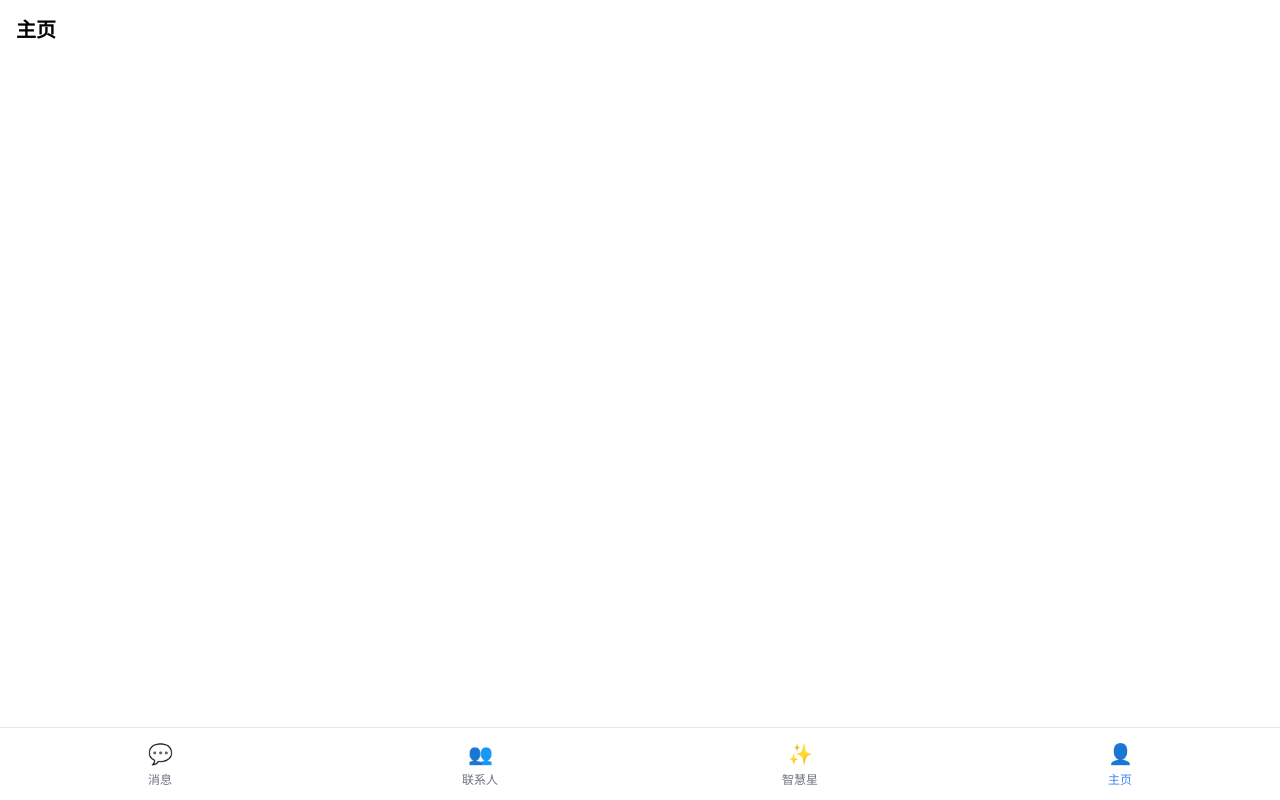
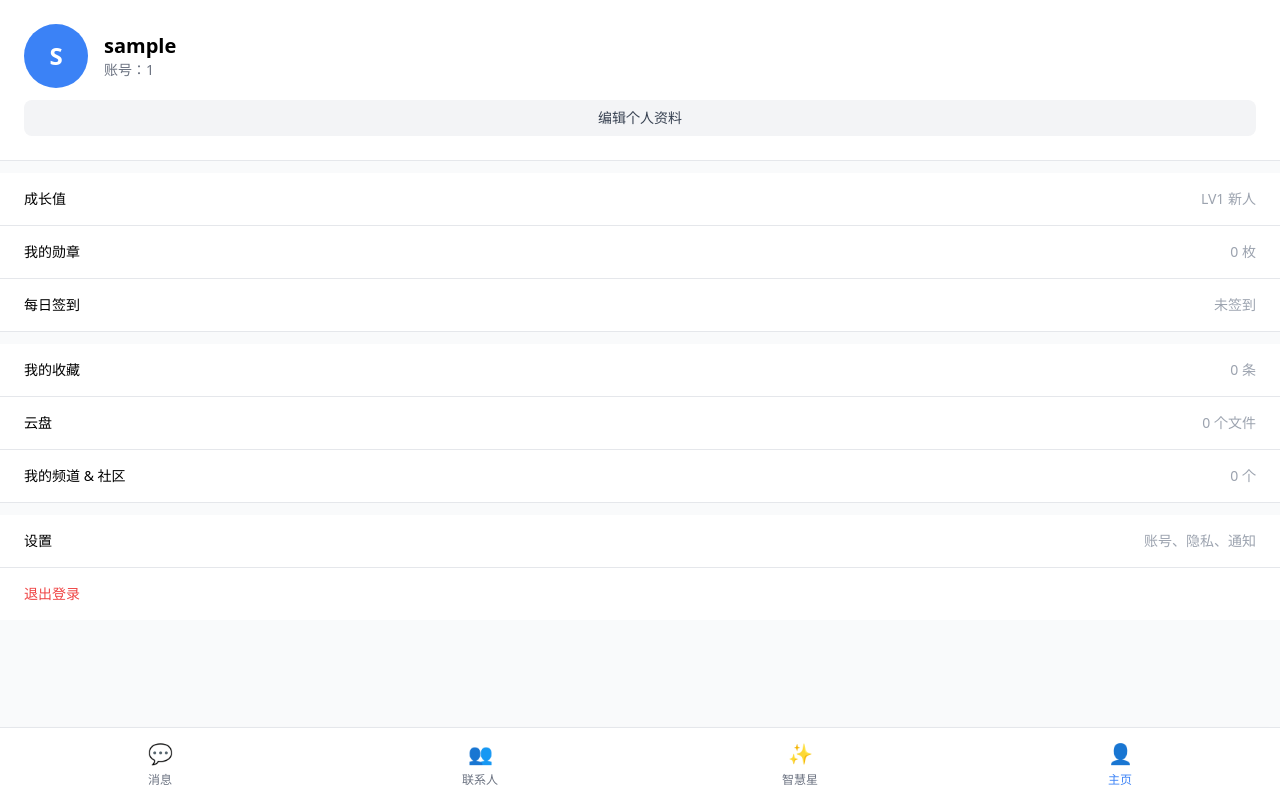
Before and after one commit to yangui88168/xianqu, a Next.js app in the folder clients/web/: page /profile in a window 1280 px wide. Built offline with nearby package versions, Linux system fonts and the light colour scheme; sample sign-in values are in the browser's storage.

Commit message:
Update profile.tsx

```diff
--- a/clients/web/pages/profile.tsx
+++ b/clients/web/pages/profile.tsx
@@ -1,8 +1,120 @@
+import { useEffect, useState } from 'react';
+import { useRouter } from 'next/router';
+
 export default function Profile() {
+  const [user, setUser] = useState<{ userId: string; username: string } | null>(null);
+  const router = useRouter();
+
+  useEffect(() => {
+    const token = localStorage.getItem('token');
+    if (!token) {
+      router.push('/');
+      return;
+    }
+    try {
+      const payload = JSON.parse(atob(token.split('.')[1]));
+      setUser({ userId: payload.userId, username: payload.username || '' });
+    } catch {
+      router.push('/');
+    }
+  }, [router]);
+
+  // 退出登录
+  const logout = () => {
+    localStorage.clear();
+    router.push('/');
+  };
+
+  if (!user) return <div className="p-8 text-center text-gray-400">加载中...</div>;
+
   return (
-    <div className="p-4">
-      <h1 className="text-xl font-bold">主页</h1>
-      {/* 后续放置个人资料、成长体系 */}
+    <div className="flex flex-col h-full bg-gray-50">
+      {/* 头部信息 */}
+      <div className="bg-white p-6 border-b">
+        <div className="flex items-center gap-4">
+          <div className="w-16 h-16 bg-blue-500 rounded-full flex items-center justify-center text-white text-2xl font-bold">
+            {user.username[0]?.toUpperCase()}
+          </div>
+          <div>
+            <h2 className="text-xl font-bold">{user.username}</h2>
+            <p className="text-gray-500 text-sm">账号：{user.userId}</p>
+          </div>
+        </div>
+        {/* 编辑资料按钮 */}
+        <button
+          onClick={() => alert('功能开发中')}
+          className="mt-3 w-full bg-gray-100 hover:bg-gray-200 text-gray-700 py-2 rounded-lg text-sm"
+        >
+          编辑个人资料
+        </button>
+      </div>
+
+      {/* 功能入口列表 */}
+      <div className="flex-1 overflow-y-auto">
+        <div className="bg-white mt-3">
+          <button
+            onClick={() => alert('功能开发中')}
+            className="w-full flex items-center justify-between px-6 py-4 border-b hover:bg-gray-50"
+          >
+            <span className="text-sm">成长值</span>
+            <span className="text-gray-400 text-sm">LV1 新人</span>
+          </button>
+          <button
+            onClick={() => alert('功能开发中')}
+            className="w-full flex items-center justify-between px-6 py-4 border-b hover:bg-gray-50"
+          >
+            <span className="text-sm">我的勋章</span>
+            <span className="text-gray-400 text-sm">0 枚</span>
+          </button>
+          <button
+            onClick={() => alert('功能开发中')}
+            className="w-full flex items-center justify-between px-6 py-4 border-b hover:bg-gray-50"
+          >
+            <span className="text-sm">每日签到</span>
+            <span className="text-gray-400 text-sm">未签到</span>
+          </button>
+        </div>
+
+        <div className="bg-white mt-3">
+          <button
+            onClick={() => alert('功能开发中')}
+            className="w-full flex items-center justify-between px-6 py-4 border-b hover:bg-gray-50"
+          >
+            <span className="text-sm">我的收藏</span>
+            <span className="text-gray-400 text-sm">0 条</span>
+          </button>
+          <button
+            onClick={() => alert('功能开发中')}
+            className="w-full flex items-center justify-between px-6 py-4 border-b hover:bg-gray-50"
+          >
+            <span className="text-sm">云盘</span>
+            <span className="text-gray-400 text-sm">0 个文件</span>
+          </button>
+          <button
+            onClick={() => alert('功能开发中')}
+            className="w-full flex items-center justify-between px-6 py-4 border-b hover:bg-gray-50"
+          >
+            <span className="text-sm">我的频道 & 社区</span>
+            <span className="text-gray-400 text-sm">0 个</span>
+          </button>
+        </div>
+
+        <div className="bg-white mt-3">
+          <button
+            onClick={() => alert('功能开发中')}
+            className="w-full flex items-center justify-between px-6 py-4 border-b hover:bg-gray-50"
+          >
+            <span className="text-sm">设置</span>
+            <span className="text-gray-400 text-sm">账号、隐私、通知</span>
+          </button>
+          <button
+            onClick={logout}
+            className="w-full flex items-center justify-between px-6 py-4 hover:bg-gray-50"
+          >
+            <span className="text-sm text-red-500">退出登录</span>
+          </button>
+        </div>
+      </div>
     </div>
   );
 }
```
